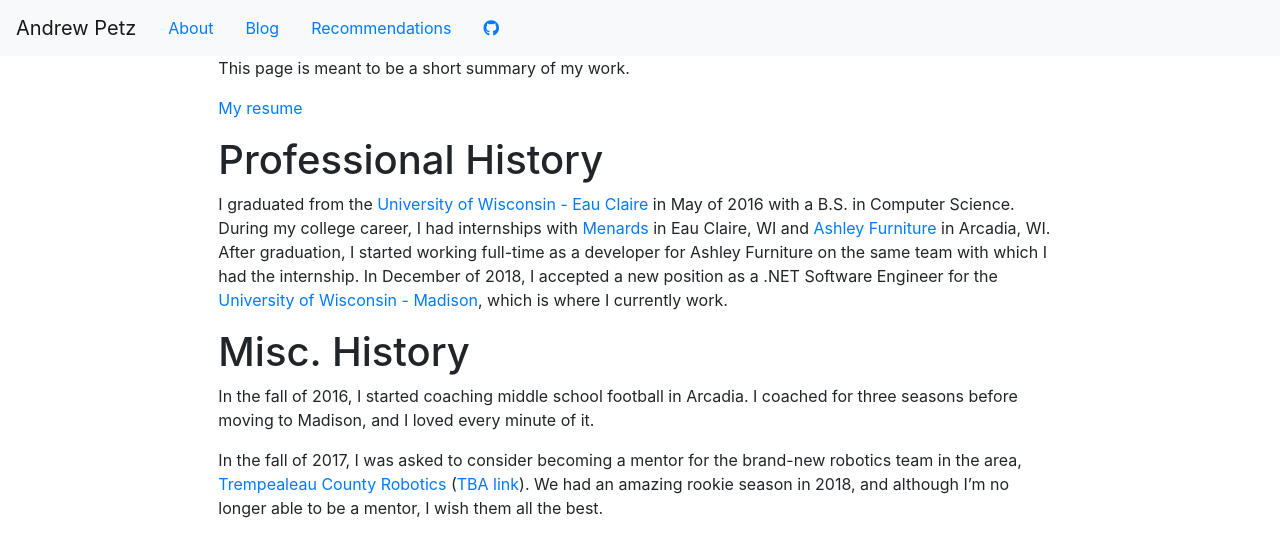
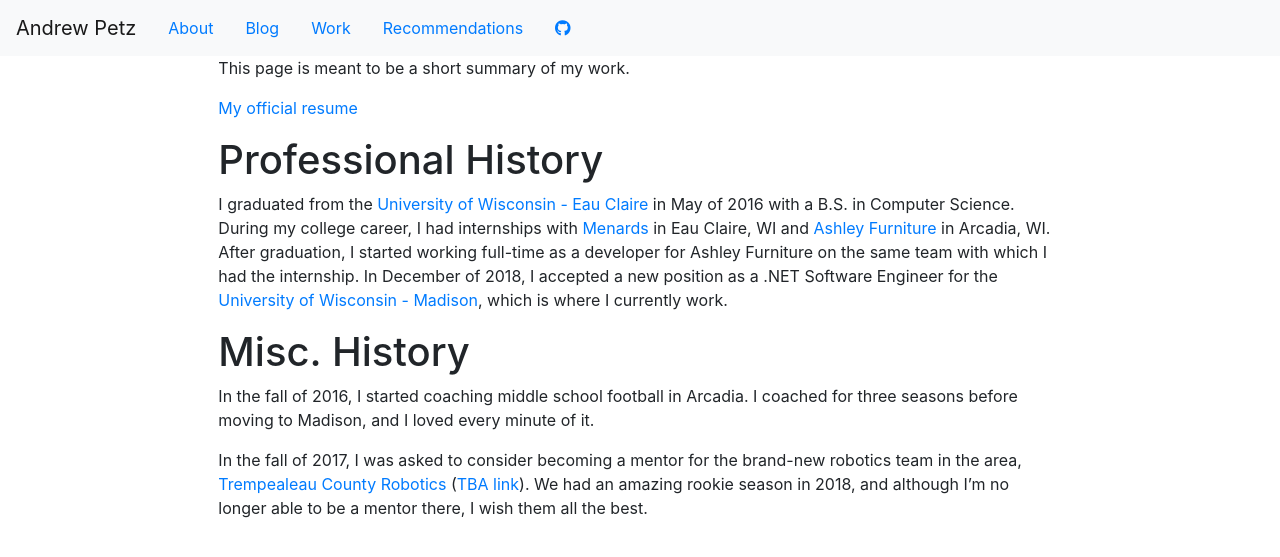
Before and after one commit to AndrewPetz/andrewpetz.github.io, a Jekyll site: the page built from work.md, in a window 1280 px wide. Shown: the top 557 px of the page. Built offline with Jekyll 4.4.1, drawn with Linux system fonts in a browser that asks for light colours; nearby versions of some CDN libraries.

Commit message:
Added work page

```diff
--- a/_data/navigation.yml
+++ b/_data/navigation.yml
@@ -2,5 +2,7 @@
   link: /about.html
 - name: Blog
   link: /blog.html
+- name: Work
+  link: /work.html
 - name: Recommendations
   link: /recommendations.html
--- a/work.md
+++ b/work.md
@@ -4,7 +4,7 @@
 ---
 This page is meant to be a short summary of my work.
 
-[My resume](https://drive.google.com/file/d/1x1z0Aw5SunUzic7Nyu6AcWDrkP1YK7xN/view?usp=sharing)
+[My official resume](https://drive.google.com/file/d/1x1z0Aw5SunUzic7Nyu6AcWDrkP1YK7xN/view?usp=sharing)
 
 # Professional History
 
@@ -14,4 +14,4 @@
 
 In the fall of 2016, I started coaching middle school football in Arcadia. I coached for three seasons before moving to Madison, and I loved every minute of it.
 
-In the fall of 2017, I was asked to consider becoming a mentor for the brand-new robotics team in the area, [Trempealeau County Robotics](https://www.tcrobotics.tech/) ([TBA link](https://www.thebluealliance.com/team/7021)). We had an amazing rookie season in 2018, and although I'm no longer able to be a mentor, I wish them all the best.
+In the fall of 2017, I was asked to consider becoming a mentor for the brand-new robotics team in the area, [Trempealeau County Robotics](https://www.tcrobotics.tech/) ([TBA link](https://www.thebluealliance.com/team/7021)). We had an amazing rookie season in 2018, and although I'm no longer able to be a mentor there, I wish them all the best.
```
